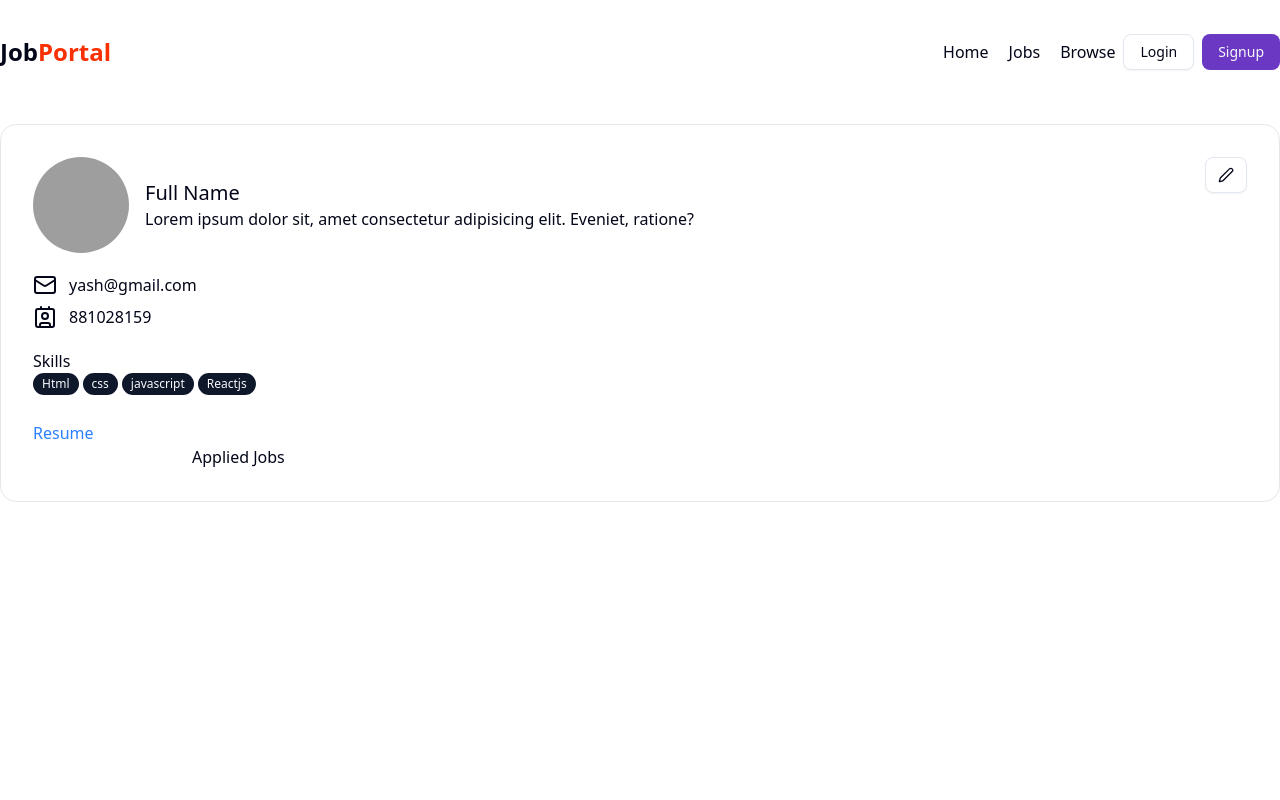
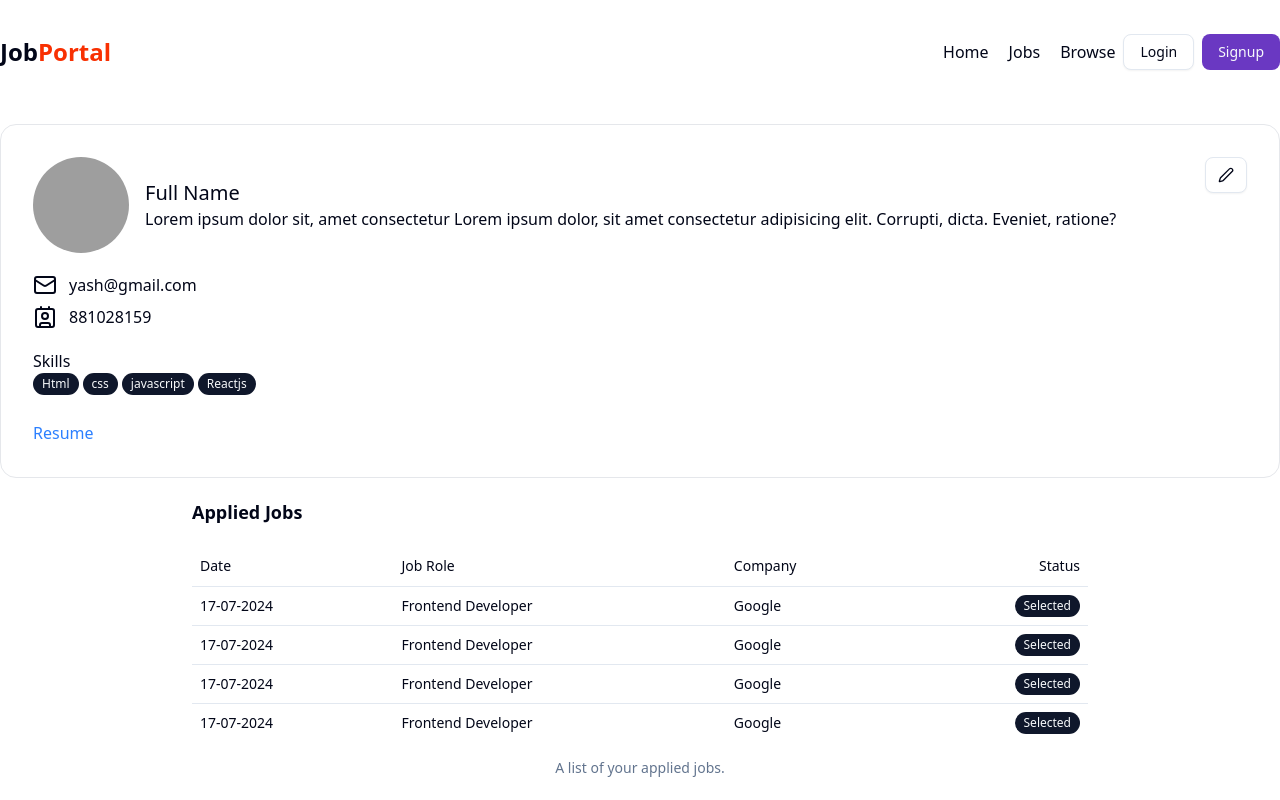
Before and after one commit to vishvadeep-0001/jobportal, a React app in the folder frontend/: page /profile in a window 1280 px wide. Built offline with nearby package versions, Linux system fonts and the light colour scheme; grey boxes are pictures that could not be loaded; the HTML template or start-up script is replaced by a standard one.

Commit message:
AppliedJobTable completed

```diff
--- /dev/null
+++ b/frontend/src/components/AppliedJobTable.jsx
@@ -0,0 +1,44 @@
+import React from "react";
+import {
+  Table,
+  TableBody,
+  TableCaption,
+  TableCell,
+  TableFooter,
+  TableHead,
+  TableHeader,
+  TableRow,
+} from "./ui/table";
+import { Badge } from "./ui/badge";
+
+const AppliedJobTable = () => {
+  return (
+    <div>
+      <Table>
+        <TableCaption>A list of your applied jobs.</TableCaption>
+        <TableHeader>
+          <TableRow>
+            <TableHead>Date</TableHead>
+            <TableHead>Job Role</TableHead>
+            <TableHead>Company</TableHead>
+            <TableHead className="text-right">Status</TableHead>
+          </TableRow>
+        </TableHeader>
+        <TableBody>
+          {[1, 2, 3, 4].map((item, index) => (
+            <TableRow key={index}>
+              <TableCell>17-07-2024</TableCell>
+              <TableCell>Frontend Developer</TableCell>
+              <TableCell>Google</TableCell>
+              <TableCell className="text-right">
+                <Badge>Selected</Badge>
+              </TableCell>
+            </TableRow>
+          ))}
+        </TableBody>
+      </Table>
+    </div>
+  );
+};
+
+export default AppliedJobTable;
--- a/frontend/src/components/Profile.jsx
+++ b/frontend/src/components/Profile.jsx
@@ -5,6 +5,7 @@ import { Button } from "./ui/button";
 import { Contact, Mail, Pen } from "lucide-react";
 import { Badge } from "./ui/badge";
 import { Label } from "./ui/label";
+import AppliedJobTable from "./AppliedJobTable";
 
 const skills = ["Html", "css", "javascript", "Reactjs"];
 const isResume = true;
@@ -22,8 +23,9 @@ const Profile = () => {
             <div>
               <h1 className="font-medium text-xl">Full Name</h1>
               <p>
-                Lorem ipsum dolor sit, amet consectetur adipisicing elit.
-                Eveniet, ratione?
+                Lorem ipsum dolor sit, amet consectetur Lorem ipsum dolor, sit
+                amet consectetur adipisicing elit. Corrupti, dicta. Eveniet,
+                ratione?
               </p>
             </div>
           </div>
@@ -65,10 +67,11 @@ const Profile = () => {
             <span>NA</span>
           )}
         </div>
-        <div className="max-w-4xl mx-auto bg-white rounded-2xl">
-          <h1>Applied Jobs</h1>
-          {/* Application table */}
-        </div>
+      </div>
+      <div className="max-w-4xl mx-auto bg-white rounded-2xl">
+        <h1 className="font-bold text-lg my-5">Applied Jobs</h1>
+        {/* Application table */}
+        <AppliedJobTable />
       </div>
     </div>
   );
--- /dev/null
+++ b/frontend/src/components/ui/table.jsx
@@ -0,0 +1,121 @@
+import * as React from "react"
+
+import { cn } from "@/lib/utils"
+
+function Table({
+  className,
+  ...props
+}) {
+  return (
+    <div data-slot="table-container" className="relative w-full overflow-x-auto">
+      <table
+        data-slot="table"
+        className={cn("w-full caption-bottom text-sm", className)}
+        {...props} />
+    </div>
+  );
+}
+
+function TableHeader({
+  className,
+  ...props
+}) {
+  return (
+    <thead
+      data-slot="table-header"
+      className={cn("[&_tr]:border-b", className)}
+      {...props} />
+  );
+}
+
+function TableBody({
+  className,
+  ...props
+}) {
+  return (
+    <tbody
+      data-slot="table-body"
+      className={cn("[&_tr:last-child]:border-0", className)}
+      {...props} />
+  );
+}
+
+function TableFooter({
+  className,
+  ...props
+}) {
+  return (
+    <tfoot
+      data-slot="table-footer"
+      className={cn("bg-muted/50 border-t font-medium [&>tr]:last:border-b-0", className)}
+      {...props} />
+  );
+}
+
+function TableRow({
+  className,
+  ...props
+}) {
+  return (
+    <tr
+      data-slot="table-row"
+      className={cn(
+        "hover:bg-muted/50 data-[state=selected]:bg-muted border-b transition-colors",
+        className
+      )}
+      {...props} />
+  );
+}
+
+function TableHead({
+  className,
+  ...props
+}) {
+  return (
+    <th
+      data-slot="table-head"
+      className={cn(
+        "text-foreground h-10 px-2 text-left align-middle font-medium whitespace-nowrap [&:has([role=checkbox])]:pr-0 [&>[role=checkbox]]:translate-y-[2px]",
+        className
+      )}
+      {...props} />
+  );
+}
+
+function TableCell({
+  className,
+  ...props
+}) {
+  return (
+    <td
+      data-slot="table-cell"
+      className={cn(
+        "p-2 align-middle whitespace-nowrap [&:has([role=checkbox])]:pr-0 [&>[role=checkbox]]:translate-y-[2px]",
+        className
+      )}
+      {...props} />
+  );
+}
+
+function TableCaption({
+  className,
+  ...props
+}) {
+  return (
+    <caption
+      data-slot="table-caption"
+      className={cn("text-muted-foreground mt-4 text-sm", className)}
+      {...props} />
+  );
+}
+
+export {
+  Table,
+  TableHeader,
+  TableBody,
+  TableFooter,
+  TableHead,
+  TableRow,
+  TableCell,
+  TableCaption,
+}
```
